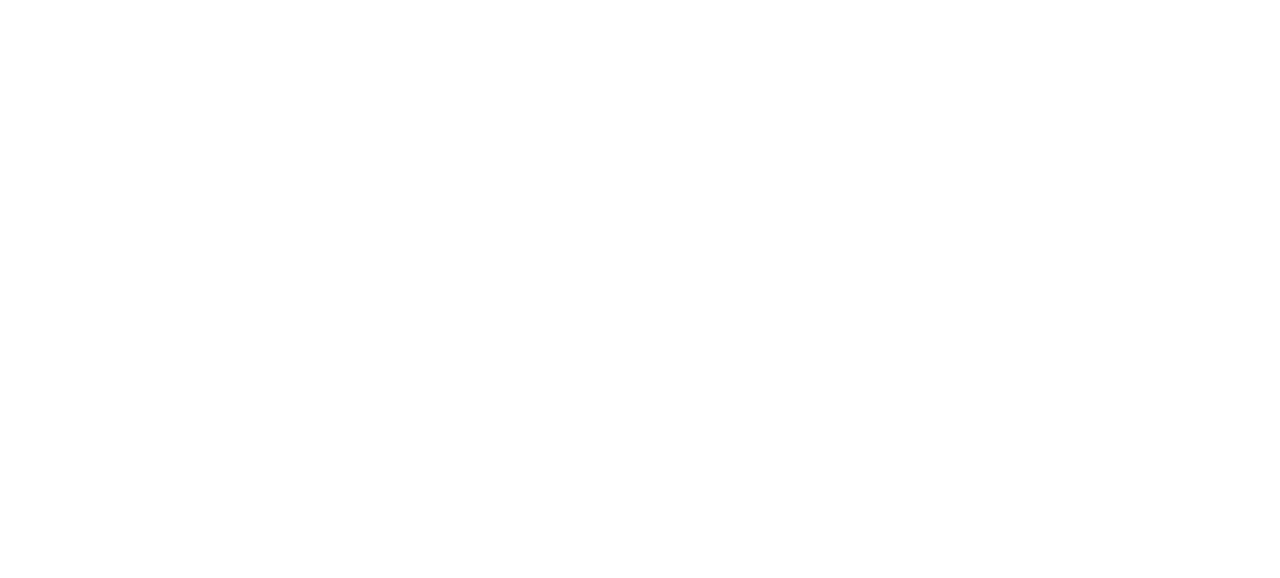
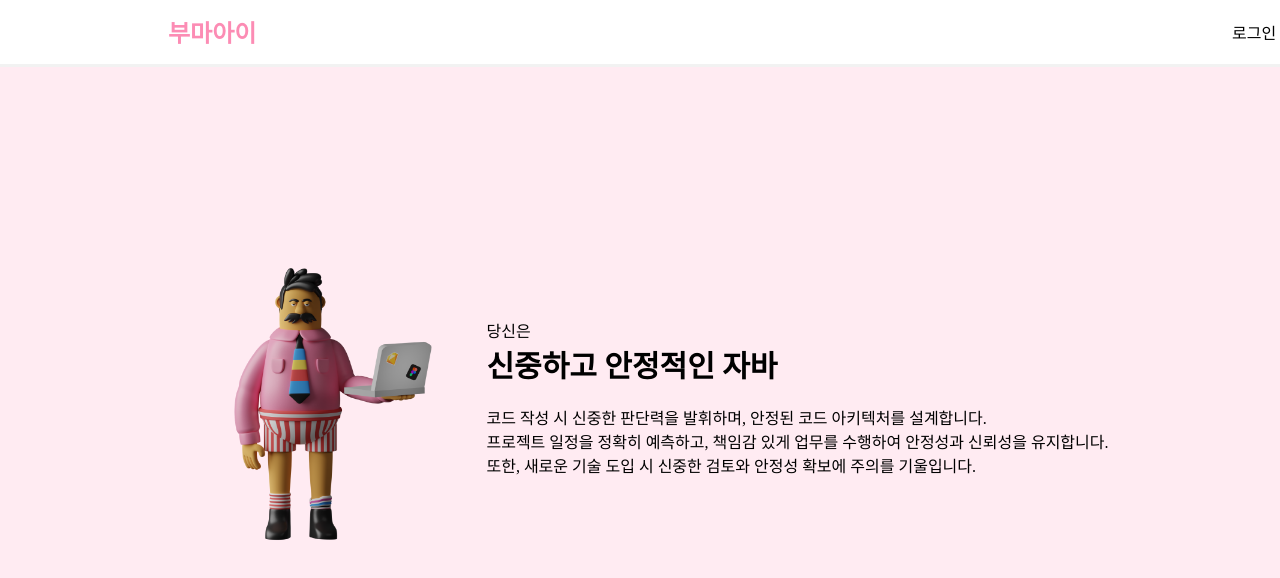
Before and after one commit to BU-MAI/BUMAI_frontend, a React (Create React App) app: page /resultjava in a window 1280 px wide. Before the commit this address had no page. Shown: the top 578 px of the page. Built offline with nearby package versions, Linux system fonts and the light colour scheme; a web font is replaced by a local one.

Commit message:
chore :: background color full - 배경 전체에 배경색 적용되도록 함

```diff
--- a/src/App.js
+++ b/src/App.js
@@ -35,6 +35,7 @@ const App = () => {
           <Route path="/question9" element={<Question9 />} />
           <Route path="/question10" element={<Question10 />} />
           <Route path="/resultpython" element={<ResultPython />} />
+          <Route path="/resultjava" element={<ResultJava />} />
         </Routes>
       </BrowserRouter>
     </>
--- a/src/pages/ResultJava/style.js
+++ b/src/pages/ResultJava/style.js
@@ -2,9 +2,8 @@ import styled from "styled-components";
 
 export const ResultMain = styled.div`
   max-width: 100%;
-  height: 100%;
+  height: 100vh;
   display: flex;
-  padding: 15% 20% 16% 20%;
   background-color: #ffebf2;
   align-items: center;
   justify-content: center;
--- a/src/pages/ResultPython/style.js
+++ b/src/pages/ResultPython/style.js
@@ -2,9 +2,8 @@ import styled from "styled-components";
 
 export const ResultMain = styled.div`
   max-width: 100%;
-  height: 100%;
+  height: 100vh;
   display: flex;
-  padding: 15% 20% 16% 20%;
   background-color: #ffebf2;
   align-items: center;
   justify-content: center;
```
